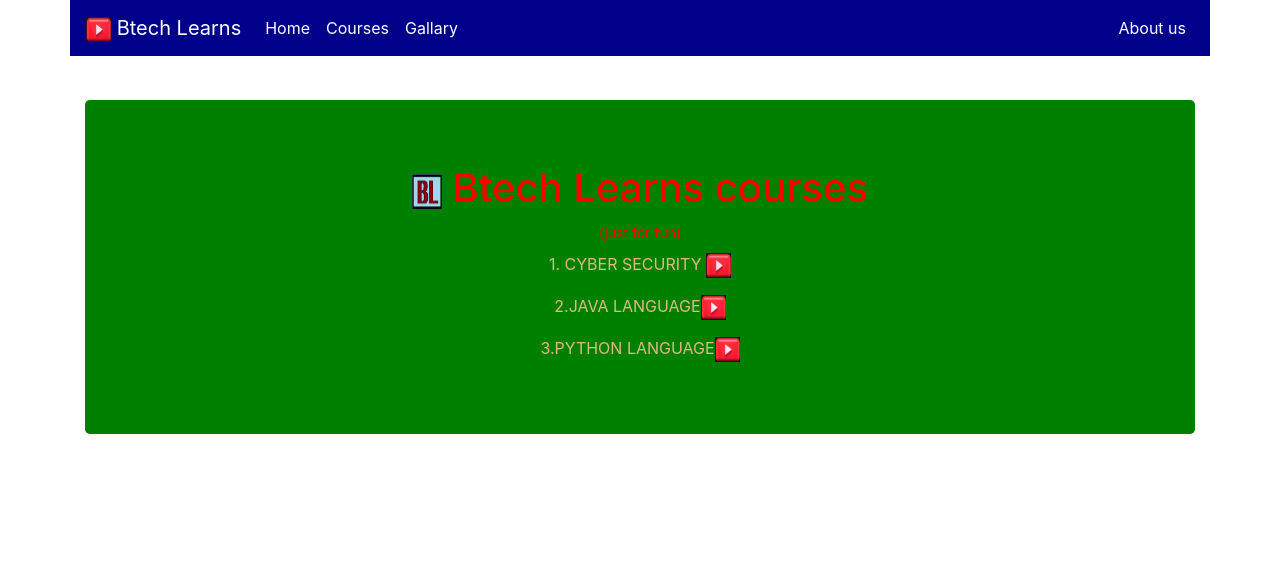
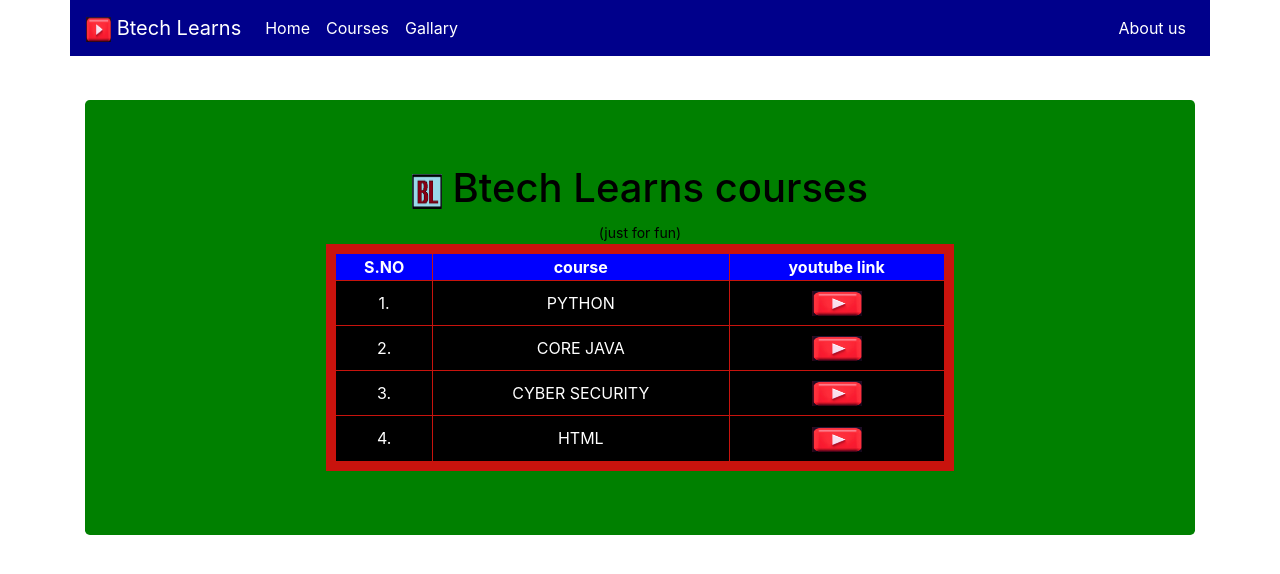
Before and after one commit to rharsha721/betchlearns, a plain HTML site: page course.html in a window 1280 px wide. Drawn offline with nearby package versions, Linux system fonts and the light colour scheme.

Commit message:
Update course.html

```diff
--- a/course.html
+++ b/course.html
@@ -36,21 +36,37 @@
             </ul>
         </nav>
         <div class="jumbotron" style="background: green !important;">
-            <h1 style="color:red;"><img src="BT.png" alt="" width="30px" height="35px" style="color: white;"> Btech Learns courses <br> </h1><small style="color: red;">(just for fun)</small>
-            <ol class="navbar-nav ml-auto" >
-                <li class="nav-item">
-                    <a class="nav-link" href="https://www.youtube.com/playlist?list=PL02eaytsTT-4nK1Sla0iCOh_ZPwhyw2h9" style="color: burlywood !important;" target="_blank">1. CYBER SECURITY <img src="youtube.png" alt="" width="25" height="25"></a>
-                    </li>
-                    <li class="nav-item">
-                        <a class="nav-link" href="https://www.youtube.com/playlist?list=PL02eaytsTT-4ioGmbkq8AZXvAZvatIHfd" style="color: burlywood !important;" target="_blank">2.JAVA LANGUAGE<img src="youtube.png" alt="" width="25" height="25"></a>
-                        </li>
-                        <li class="nav-item">
-                            <a class="nav-link" href="https://www.youtube.com/playlist?list=PL02eaytsTT-6umJmgPoaX-dqQ9eCvdWOB" style="color: burlywood !important;" target="_blank">3.PYTHON LANGUAGE<img src="youtube.png" alt="" width="25" height="25"></a>
-                            </li>
+            <h1 style="color:black;"><img src="BT.png" alt="" width="30px" height="35px" style="color: white;"> Btech Learns courses <br> </h1><small style="color: black;">(just for fun)</small>
 
+            <TABle border="10px" align="center" width="60%" style="border: 10PX rgb(200, 19, 13) SOLID;background: black;" >
+    <thead style="background:blue;">
+        <th>S.NO</th>
+        <th>course</th>
+        <th>youtube link</th>
+    </thead>
+    <tr align="center">
+        <td>1.</td>
+        <td>PYTHON</td>
+        <td><a class="nav-link" href="https://youtube.com/playlist?list=PL02eaytsTT-6umJmgPoaX-dqQ9eCvdWOB&si=NsEe0rqyjPQ3JLRR" style="color:black !important;" target="_blank"><img src="youtube.png" alt="" width="50" height="25"></a></td>
+    </tr>
+    <tr align="center">
+        <td>2.</td>
+        <td >CORE JAVA</td>
+        <td><a class="nav-link" href="https://youtube.com/playlist?list=PL02eaytsTT-4ioGmbkq8AZXvAZvatIHfd&si=-KaZu6Z0P8xZgi_b" style="color: black !important;" target="_blank"><img src="youtube.png" alt="" width="50" height="25"></a></td>
+    </tr>
+    <tr align="center">
+        <td>3.</td>
+        <td >CYBER SECURITY </td>
+        <td><a class="nav-link" href="https://youtube.com/playlist?list=PL02eaytsTT-4nK1Sla0iCOh_ZPwhyw2h9&si=3axSMh5pn6hNQPU_" style="color: black !important;" target="_blank"><img src="youtube.png" alt="" width="50" height="25"></a></td>
+    </tr>
+    <tr align="center">
+        <td>4.</td>
+        <td >HTML</td>
+        <td><a class="nav-link" href="https://youtube.com/playlist?list=PL02eaytsTT-6qygyTm3MvZK6SKLbpqJbp&si=w29Q-fit6wNND4IE" style="color: black !important;" target="_blank"><img src="youtube.png" alt="" width="50" height="25"></a></td>
+    </tr>
+</TABle>
+           </div>
 
-                </ol>
-           </div>
         </div>
 
 
```
